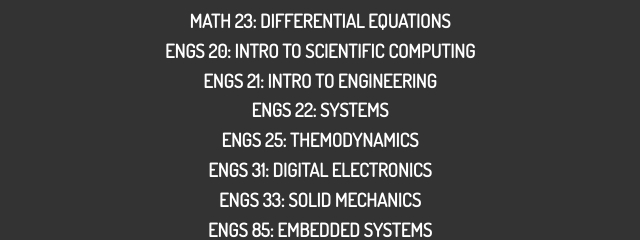
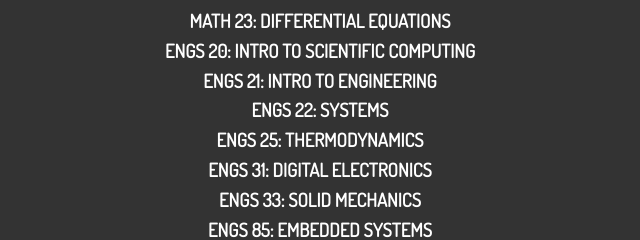
Before and after one commit to rserranosmith/portfolio_website, a website: page dist/about.html in a window 1280 px wide. Shown: the part 1186-1426 px from the top of the page, 320-960 px from the left. Drawn offline with Linux system fonts and the light colour scheme.

Commit message:
Corrected Spelling

```diff
--- a/dist/about.html
+++ b/dist/about.html
@@ -91,7 +91,7 @@
         <h3>ENGS 20: Intro to Scientific Computing</h3>
         <h3>ENGS 21: Intro to Engineering</h3>
         <h3>ENGS 22: Systems</h3>
-        <h3>ENGS 25: Themodynamics</h3>
+        <h3>ENGS 25: Thermodynamics</h3>
         <h3>ENGS 31: Digital Electronics</h3>
         <h3>ENGS 33: Solid Mechanics</h3>
         <h3>ENGS 85: Embedded Systems</h3>
```
